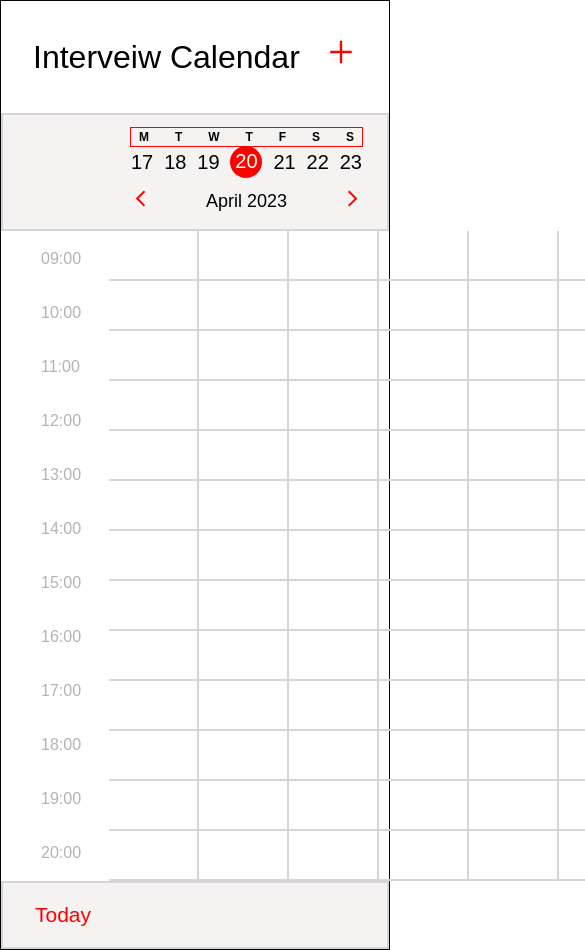
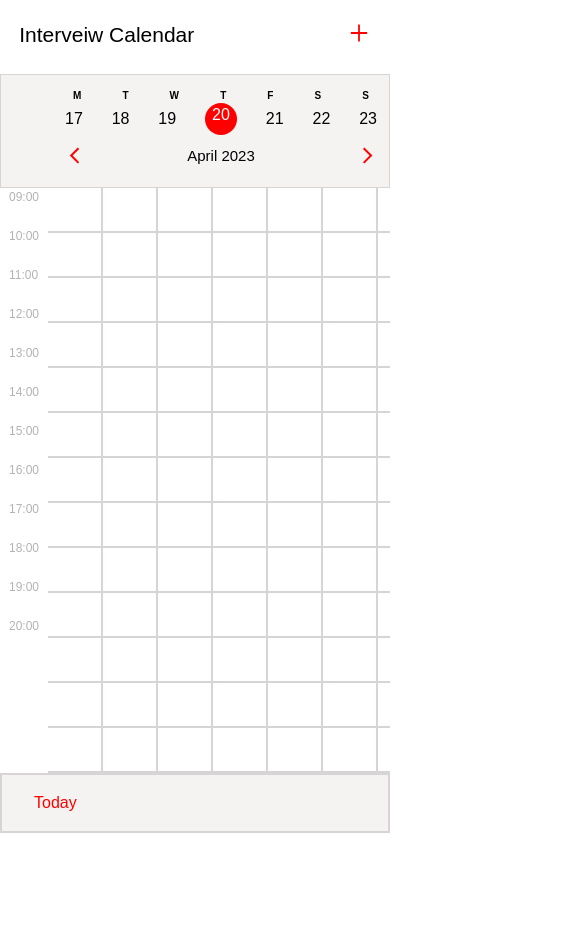
Before and after one commit to EvgenyaPankratova/react-spa-planner, a React (Create React App) app: page / in a window 390 px wide. Shown: the top 950 px of the page, 585 px wide, since content can reach past the window. After the commit the page ends 844 px from the top, so only its background shows below. Built offline with nearby package versions, Linux system fonts and the light colour scheme.

Commit message:
добавление адаптива

```diff
--- a/src/App.js
+++ b/src/App.js
@@ -1,35 +1,51 @@
-import { useState } from 'react';
-import {BrowserRouter, Routes, Route} from 'react-router-dom'
-import styled from 'styled-components';
-import Days from './components/Days';
-import Footer from './components/Footer';
-import Header from './components/Header';
-import Main from './components/Main';
+import { useState } from "react";
+import { BrowserRouter, Routes, Route } from "react-router-dom";
+import styled from "styled-components";
+import Days from "./components/Days";
+import Footer from "./components/Footer";
+import Header from "./components/Header";
+import Main from "./components/Main";
 
 const AppWrapper = styled.div`
   @font-face {
     font-family: "NimbusSanL-Reg";
-  src: local("NimbusSanL-Reg"), url("../fonts/NimbusSanL-Reg.ttf") format("ttf");
+    src: local("NimbusSanL-Reg"),
+      url("../fonts/NimbusSanL-Reg.ttf") format("ttf");
     font-style: normal;
     font-weight: 400;
     font-size: 14px;
-  overflow: hidden;
   }
   max-width: 740px;
   min-height: 100vh;
-border: 1px solid black;
+  outline: 1px solid lightgray;
   margin: 0 auto;
   font-family: "NimbusSanL-Reg", "Arial", sans-serif;
-li{
+  overflow: hidden;
+  li {
     list-style-type: none;
   }
-`
+  @media (max-width: 375px) {
+    max-width: 100%;
+    overflow: hidden;
+  }
+`;
 
 const HeaderWrapper = styled.header`
   display: flex;
   justify-content: space-between;
   padding: 2rem;
-`
+  @media (max-width: 375px) {
+    max-width: 100%;
+    overflow: hidden;
+    padding: 1rem;
+  }
+  @media (min-width: 376px) and (max-width: 499px) {
+    padding: 1.2rem;
+  }
+  @media (min-width: 500px) and (max-width: 750px) {
+    padding: 1.5rem;
+  }
+`;
 
 const FooterWrapper = styled.footer`
   background: #f5f2f2;
@@ -39,48 +55,79 @@ border: 2px solid #d6d4d4;
   font-size: 21px;
   display: flex;
   justify-content: space-between;
-`
+  @media (max-width: 375px) {
+    max-width: 100%;
+    overflow: hidden;
+    font-size: 14px;
+  }
+  @media (min-width: 376px) and (max-width: 499px) {
+    font-size: 16px;
+  }
+  @media (min-width: 500px && max-width: 750px) {
+    font-size: 18px;
+  }
+`;
 
 const DaysWrapper = styled.div`
   background: #f5f2f2;
   padding: 0.8rem 25px 0.8rem 8rem;
-border: 2px solid #d6d4d4;
-`
+  border: 1px solid #d6d4d4;
+  @media (max-width: 375px) {
+    max-width: 100%;
+    overflow: hidden;
+    padding: 0.8rem 10px 0.8rem 3rem;
+  }
+  @media (min-width: 376px) and (max-width: 499px) {
+    padding: 0.8rem 12px 0.8rem 4rem;
+  }
+  @media (min-width: 500px) and (max-width: 750px) {
+    max-width: 100%;
+    overflow: hidden;
+    padding: 0.8rem 15px 0.8rem 5rem;
+  }
+`;
 
 function App() {
-
   let arr = [...Array(91)];
-  const events = arr.map(elem => ({ id: Math.random().toString(36).substring(2,9) , isActive: false, forDelete: false }));
+  const events = arr.map((elem) => ({
+    id: Math.random().toString(36).substring(2, 9),
+    isActive: false,
+    forDelete: false,
+  }));
 
   const [actives, setActive] = useState(events);
-
-
-
-
+  const [newEvent, setNewEvent] = useState("");
 
   return (
-    <BrowserRouter basename='/'> {/*указываем название репозитория как домашнюю страницу, относительно которой остальные пути*/}
-    <AppWrapper >
-
-
+    <BrowserRouter basename="/">
+      {" "}
+      {/*указываем название репозитория как домашнюю страницу, относительно которой остальные пути*/}
+      <AppWrapper>
         <HeaderWrapper>
-      <Header />
+          <Header newEvent={newEvent} setNewEvent={setNewEvent} />
         </HeaderWrapper>
 
-
-
         <DaysWrapper>
-      <Days/>
+          <Days />
         </DaysWrapper>
 
-
-      <Main actives={actives} setActive={setActive} events={events}/>
+        <Main
+          actives={actives}
+          setActive={setActive}
+          events={events}
+          newEvent={newEvent}
+          setNewEvent={setNewEvent}
+        />
 
         <FooterWrapper>
-      <Footer actives={actives} setActive={setActive} events={events} />
+          <Footer
+            actives={actives}
+            setActive={setActive}
+            events={events}
+            newEvent={newEvent}
+            setNewEvent={setNewEvent}
+          />
         </FooterWrapper>
-
-
       </AppWrapper>
     </BrowserRouter>
   );
--- a/src/components/Days.jsx
+++ b/src/components/Days.jsx
@@ -1,6 +1,7 @@
-import { MdArrowBackIosNew, MdArrowForwardIos } from 'react-icons/md';
-import styled, { withTheme } from 'styled-components';
-
+import { useEffect } from "react";
+import { useState } from "react";
+import { MdArrowBackIosNew, MdArrowForwardIos } from "react-icons/md";
+import styled, { withTheme } from "styled-components";
 
 const WeekDays = styled.ul`
   display: flex;
@@ -8,13 +9,19 @@ justify-content: space-between;
   align-items: center;
   font-size: 12px;
   font-weight: bold;
-outline: 1px solid red;
-`
+  @media (max-width: 375px) {
+    font-size: 10px;
+  }
+  @media (min-width: 376px) and (max-width: 499px) {
+    font-size: 10px;
+  }
+  @media (min-width: 500px) and (max-width: 750px) {
+    font-size: 11px;
+  }
+`;
 const WeekDaysItem = styled.li`
   text-align: center;
-
-
-`
+`;
 
 const Dates = styled.ul`
   display: flex;
@@ -24,94 +31,159 @@ align-items: center;
 
   font-size: 20px;
   margin: 0 auto;
-`
+  @media (max-width: 375px) {
+    font-size: 15px;
+  }
+  @media (min-width: 376px) and (max-width: 499px) {
+    font-size: 16px;
+  }
+  @media (min-width: 500px) and (max-width: 750px) {
+    font-size: 18px;
+  }
+`;
 
 const DatesItem = styled.li`
   text-align: center;
   padding-left: 8px;
   padding-right: 8px;
   // padding-right: 10px;
-`
+`;
 
 const Month = styled.div`
   display: flex;
   justify-content: space-between;
   margin-top: 10px;
   font-size: 18px;
-`
+  @media (max-width: 375px) {
+    font-size: 12px;
+  }
+  @media (min-width: 376px) and (max-width: 499px) {
+    font-size: 15px;
+  }
+  @media (min-width: 500px) and (max-width: 750px) {
+    font-size: 16px;
+  }
+`;
 
 const Arrow = styled.span`
   color: red;
   font-size: 1.2rem;
   cursor: pointer;
-`
+  @media (max-width: 375px) {
+    font-size: 1rem;
+  }
+  @media (min-width: 376px) and (max-width: 499px) {
+    font-size: 1.2rem;
+  }
+`;
 
 const DatesWeeksWrapper = styled.div`
   display: flex;
   flex-direction: column;
   justify-content: center;
-`
+`;
 
-function Days(){
-    const days = [
-        'M',
-        'T',
-        'W',
-        'T',
-        'F',
-        'S',
-        'S'
+function Days() {
+  const days = ["M", "T", "W", "T", "F", "S", "S"];
+
+  const months = [
+    "January",
+    "February",
+    "March",
+    "April",
+    "May",
+    "June",
+    "July",
+    "August",
+    "September",
+    "October",
+    "November",
+    "December",
   ];
-
-    const months = ['January', 'February', 'March', 'April', 'May', 'June', 'July', 'August', 'September', 'October', 'November', 'December'];
 
   let date = new Date();
 
   let weekDay = date.getDay() - 1; //получаем номер текущего дня недели с пересчетом на начало от понед
 
-    if(weekDay === -1){ //проверка, если день недели воскр
+  if (weekDay === -1) {
+    //проверка, если день недели воскр
     weekDay = 6;
   }
 
   let mondayDate = new Date(date); //создание копии переданной даты
   mondayDate.setDate(mondayDate.getDate() - weekDay);
 
-            let week = [];
+  const [week, setWeek] = useState([]);
+  const [thisMonth, setThisMonth] = useState(new Date().getMonth());
 
-            for(let i = 0; i < 7; i++){
+  let weekCopy = new Array(7);
 
-            week[i] = mondayDate.getDate();
-            mondayDate.setDate(mondayDate.getDate() + 1) ;
+  useEffect(() => {
+    for (let i = 0; i < 7; i++) {
+      weekCopy[i] = mondayDate.getDate();
+      mondayDate.setDate(mondayDate.getDate() + 1);
+    }
+    setWeek(weekCopy);
+  }, []);
 
+  const getCurrentMonth = () => {
+    let currentDate = new Date();
+    currentDate.setDate(currentDate.getDate() + 7); //прибавляем неделю к текущей дате
+
+    let currentMonth = currentDate.getMonth();
+    return currentMonth;
+  };
+
+  const plusDays = () => {
+    let nextDate = new Date();
+
+    let thisCurrentMonth = getCurrentMonth();
+    setThisMonth(thisCurrentMonth);
+
+    let nextMondayDate = new Date();
+    nextMondayDate.setDate(nextMondayDate.getDate() + 7 - weekDay);
+
+    let nextWeekCopy = new Array(7);
+
+    for (let i = 0; i < 7; i++) {
+      nextWeekCopy[i] = nextMondayDate.getDate();
+      nextMondayDate.setDate(nextMondayDate.getDate() + 1);
     }
+    setWeek(nextWeekCopy);
+  };
+
+  const minusDays = () => {
+    let prevDate = new Date();
+    prevDate.setMonth(prevDate.getMonth() - 1);
+    setThisMonth(prevDate.getMonth());
+
+    let prevMondayDate = new Date();
+    prevMondayDate.setDate(prevMondayDate.getDate() - 7 - weekDay);
+
+    let prevWeekCopy = new Array(7);
+
+    for (let i = 0; i < 7; i++) {
+      prevWeekCopy[i] = prevMondayDate.getDate();
+      prevMondayDate.setDate(prevMondayDate.getDate() + 1);
+    }
+    setWeek(prevWeekCopy);
+  };
 
   const weekStyle = {
-        color: 'white',
-        background: 'red',
-        width: '2rem',
-        height: '2rem',
-        borderRadius: '50%'
+    color: "white",
+    background: "red",
+    width: "2rem",
+    height: "2rem",
+    borderRadius: "50%",
+  };
 
-    }
-
-
-    // const PlusDays = () => {
-    //     newDate.setDate(8 - date.getDate() + 7)
-    //     for(let i = 0; i < 7; i++){
-
-    //         week[i] = nowWeekDay + 7;
-    //         newDate.setDate(newDate.getDate() + 8) ;
-
-    //     }
-    // }
-
-    return <>
-
+  return (
+    <>
       <DatesWeeksWrapper>
         <div>
           <WeekDays>
             {days.map((item, index) => {
-                return <DatesItem key={index} >{item}</DatesItem>
+              return <DatesItem key={index}>{item}</DatesItem>;
             })}
           </WeekDays>
         </div>
@@ -119,15 +191,31 @@ function Days(){
         <div>
           <Dates>
             {week.map((elem, index) => {
-            return <WeekDaysItem key={index} style={elem === new Date().getDate() ? weekStyle : null}>{elem}</WeekDaysItem>
+              return (
+                <WeekDaysItem
+                  key={index}
+                  style={elem === new Date().getDate() ? weekStyle : null}
+                >
+                  {elem}
+                </WeekDaysItem>
+              );
             })}
           </Dates>
         </div>
       </DatesWeeksWrapper>
 
-    <Month> <Arrow><MdArrowBackIosNew/></Arrow> {months[new Date().getMonth()]} {new Date().getFullYear()} <Arrow ><MdArrowForwardIos /></Arrow> </Month>
-
+      <Month>
+        {" "}
+        <Arrow onClick={minusDays}>
+          <MdArrowBackIosNew />
+        </Arrow>{" "}
+        {months[thisMonth]} {new Date().getFullYear()}{" "}
+        <Arrow onClick={plusDays}>
+          <MdArrowForwardIos />
+        </Arrow>{" "}
+      </Month>
     </>
+  );
 }
 
 export default Days;
--- a/src/components/Footer.jsx
+++ b/src/components/Footer.jsx
@@ -1,22 +1,34 @@
 import { useState } from "react";
 import styled from "styled-components";
 
-function Footer({events, actives, setActive}){
+function Footer({ events, actives, setActive, newEvent, setNewEvent }) {
+  const Delete = styled.div`
+    cursor: pointer;
+  `;
+  const handleDelete = (isDelete) => {
+    if (isDelete) {
+      window.confirm("Delete this event?");
+      setNewEvent("");
+    }
+  };
 
-    const Delete = styled.div`
-    cursor: pointer;
-    `
-    const handleDelete = (isDelete) => {
-        if(isDelete){
-            window.confirm('Delete this event?')
+  return (
+    <>
+      <div>Today</div>
+      <Delete
+        onClick={() =>
+          handleDelete(actives.filter((elem) => elem.forDelete).length >= 1)
         }
-
-    }
-
-    return <>
-        <div>Today</div>
-        <Delete onClick={() => handleDelete(actives.filter(elem => elem.forDelete).length >= 1)} style = {(actives.filter(elem => elem.forDelete === true).length >= 1) ? {display: 'block'} : {display: 'none'}}>Delete</Delete>
+        style={
+          actives.filter((elem) => elem.forDelete === true).length >= 1
+            ? { display: "block" }
+            : { display: "none" }
+        }
+      >
+        Delete
+      </Delete>
     </>
+  );
 }
 
 export default Footer;
--- a/src/components/Header.jsx
+++ b/src/components/Header.jsx
@@ -1,36 +1,51 @@
-import { AiOutlinePlus} from 'react-icons/ai';
-import { useState } from 'react';
-import styled from 'styled-components';
+import { AiOutlinePlus } from "react-icons/ai";
+import { useState } from "react";
+import styled from "styled-components";
 
 const HeaderTitle = styled.h1`
   font-weight: normal;
-`
+  @media (max-width: 375px) {
+    font-size: 16px;
+  }
+  @media (min-width: 376px) and (max-width: 499px) {
+    font-size: 21px;
+  }
+  @media (min-width: 500px) and (max-width: 750px) {
+    font-size: 25px;
+  }
+`;
 
 const HeaderWrapper = styled.span`
   color: red;
   font-size: 2rem;
   cursor: pointer;
-`
+  @media (max-width: 375px) {
+    font-size: 1.2rem;
+  }
+  @media (min-width: 376px) and (max-width: 499px) {
+    font-size: 1.5rem;
+  }
+  @media (min-width: 500px) and (max-width: 750px) {
+    font-size: 1.8rem;
+  }
+`;
 
-
-
-function Header(){
-    const [newEvent, setNewEvent] = useState('');
-
+function Header({ newEvent, setNewEvent }) {
   const handleEvent = (e) => {
     e.preventDefault();
-    let ev = prompt("Enter event time: YYYY-MM-DD HH-mm-ss");
+    let dateEvent = prompt("Enter event time: YYYY-MM-DD HH-mm-ss");
     let text = prompt("Enter event text");
-    setNewEvent(ev);
-    console.log(newEvent)
+    setNewEvent(dateEvent + " " + text);
+  };
 
-}
-
-
-    return <>
+  return (
+    <>
       <HeaderTitle>Interveiw Calendar</HeaderTitle>
-        <HeaderWrapper onClick={handleEvent}>< AiOutlinePlus/></HeaderWrapper>
+      <HeaderWrapper onClick={handleEvent}>
+        <AiOutlinePlus />
+      </HeaderWrapper>
     </>
+  );
 }
 
 export default Header;
--- a/src/components/Main.jsx
+++ b/src/components/Main.jsx
@@ -1,24 +1,46 @@
-import { useCallback, useState } from 'react';
-import styled from 'styled-components';
+import { useCallback, useState } from "react";
+import styled from "styled-components";
 
 const MainWrapper = styled.main`
   display: flex;
-`
+  padding-left: 40px;
+  @media (max-width: 375px) {
+    padding-left: 5px;
+  }
+  @media (min-width: 376px) and (max-width: 499px) {
+    padding-left: 9px;
+  }
+  @media (min-width: 500px) and (max-width: 750px) {
+    padding-left: 12px;
+  }
+`;
 
 const TimeSchedule = styled.ul`
   display: flex;
   flex-direction: column;
   justify-content: space-between;
   color: #f5f2f2;
-`
+`;
 
 const TimeScheduleItem = styled.li`
   color: #b3b3b3;
   padding-bottom: 30px;
-:last-child{
+  :last-child {
     padding-bottom: 0;
   }
-`
+  @media (max-width: 375px) {
+    padding-bottom: 12px;
+    font-size: 10px;
+  }
+  @media (min-width: 376px) and (max-width: 499px) {
+    padding-bottom: 21px;
+    font-size: 12px;
+  }
+  @media (min-width: 500px) and (max-width: 750px) {
+    padding-bottom: 27px;
+    font-size: 14px;
+  }
+`;
 
 const Sells = styled.div`
   margin-left: 28px;
@@ -27,8 +49,16 @@ grid-template-columns: repeat(7, 1fr);
   grid-template-rows: repeat(13, 1fr);
   grid-column-gap: 0px;
   grid-row-gap: 0px;
-
-`
+  @media (max-width: 375px) {
+    margin-left: 8px;
+  }
+  @media (min-width: 376px) and (max-width: 499px) {
+    margin-left: 9px;
+  }
+  @media (min-width: 500px) and (max-width: 750px) {
+    margin-left: 10px;
+  }
+`;
 
 const Sell = styled.div`
   border: 2px solid #d6d4d4;
@@ -37,54 +67,62 @@ border-top: none;
   width: 90px;
   height: 50px;
   cursor: pointer;
-:nth-child(7n){
+  :nth-child(7n) {
     border-right: none;
   }
-`
+  @media (max-width: 375px) {
+    width: 45px;
+    height: 35px;
+  }
+  @media (min-width: 376px) and (max-width: 499px) {
+    width: 55px;
+    height: 45px;
+  }
+  @media (min-width: 500px) and (max-width: 750px) {
+    width: 68px;
+    height: 48px;
+  }
+`;
 const activeSell = {
-    background: '#ebebfc'
-}
+  background: "#ebebfc",
+};
 
 const forDeleteSell = {
-    background: '#bab9ed'
-}
+  background: "#bab9ed",
+};
 
-
-
-const SellItem = ({ handleToggle, elem}) => {
+const SellItem = ({ handleToggle, elem, newEvent }) => {
   return (
-        <Sell   onClick={() => handleToggle(elem.id)}  style={ elem.forDelete ? forDeleteSell : elem.isActive ? activeSell : null}></Sell>
+    <Sell
+      onClick={() => handleToggle(elem.id, newEvent)}
+      style={elem.forDelete ? forDeleteSell : elem.isActive ? activeSell : null}
+    ></Sell>
   );
 };
 
-function Main({events, actives, setActive}){
-
-
-
-
+function Main({ events, actives, setActive, newEvent, setNewEvent }) {
   let hours = [];
   hours.lenght = 12;
-    for(let i = 9; i <= 20; i++){
-        if(i === 9){
-            hours[i] = '0' + i + ':00';
-        }else{
-            hours[i] = i + ':00';
+  for (let i = 9; i <= 20; i++) {
+    if (i === 9) {
+      hours[i] = "0" + i + ":00";
+    } else {
+      hours[i] = i + ":00";
+    }
   }
 
-    }
+  const handleToggle = (index, newEvent) => {
+    actives.map((elem) => (elem.isActive && newEvent ? alert(newEvent) : null));
 
-
-
-    const handleToggle = index => {
-        setActive(actives => {
-            return actives.map(elem => {
+    setActive((actives) => {
+      return actives.map((elem) => {
         if (elem.id === index && elem.isActive) {
           return {
             ...elem,
             isActive: !elem.isActive,
-                  forDelete: !elem.forDelete
+            forDelete: !elem.forDelete,
           };
-              }else if(elem.id === index){
+        } else if (elem.id === index) {
           return {
             ...elem,
             isActive: !elem.isActive,
@@ -93,39 +131,31 @@ function Main({events, actives, setActive}){
         return elem;
       });
     });
-    }
+  };
 
-
-    console.log(actives)
-
-    return <MainWrapper>
+  return (
+    <MainWrapper>
       <div>
-        <ul>
-            {
-                hours.map(elem => {
-                    return <TimeScheduleItem>{elem}</TimeScheduleItem>
-                })
-                }
-        </ul>
+        <TimeSchedule>
+          {hours.map((elem) => {
+            return <TimeScheduleItem>{elem}</TimeScheduleItem>;
+          })}
+        </TimeSchedule>
       </div>
 
       <Sells>
-
-
-        { actives.map((elem, index) => {
-            // return  <Sell key = {index} onClick={handleToggle(elem.id)}   style={elem.isActive ? activeSell : null}/>
-            return <SellItem handleToggle={handleToggle} elem={elem}/>
+        {actives.map((elem, index) => {
+          return (
+            <SellItem
+              handleToggle={handleToggle}
+              newEvent={newEvent}
+              elem={elem}
+            />
+          );
+        })}
+      </Sells>
+    </MainWrapper>
+  );
 }
 
-         ) }
-
-
-
-    </Sells>
-    </MainWrapper>
-
-}
-
-
-
 export default Main;
```
Lines whose indentation alone changed are shown as unchanged.
